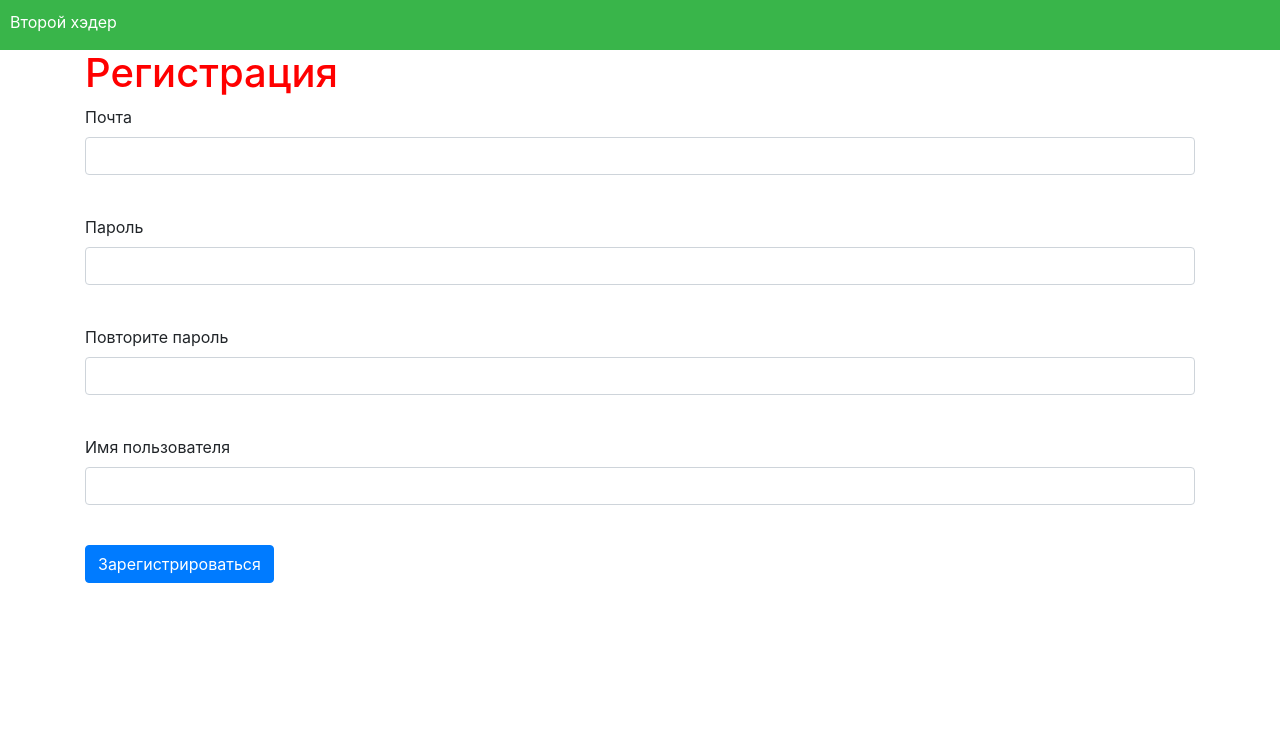
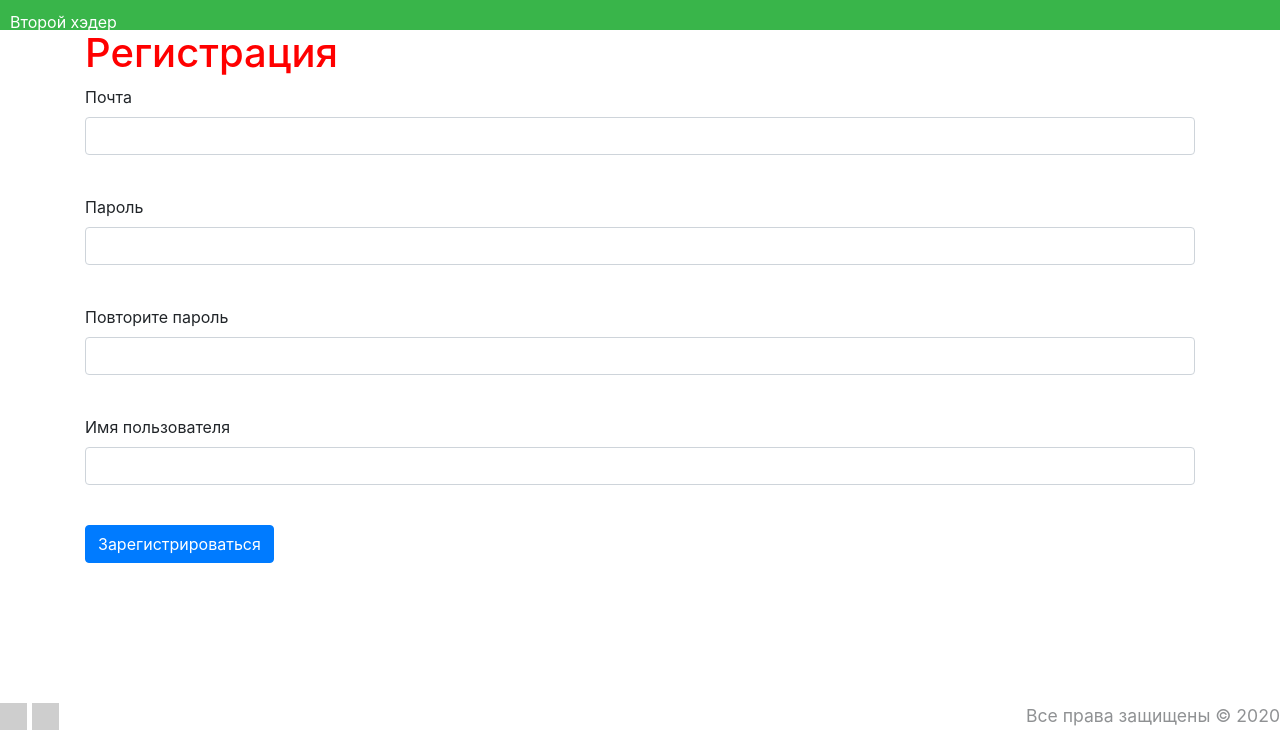
Before and after one commit to MishaVatulich/web_project, a Flask app: page /register in a window 1280 px wide. Shown: the part 70-800 px from the top of the page. Run offline with Flask 2, Linux system fonts and the light colour scheme; some libraries are stand-ins or nearby versions; grey boxes are pictures that could not be loaded.

Commit message:
Вроде как работающий футер

```diff
--- a/templates/base.html
+++ b/templates/base.html
@@ -39,11 +39,54 @@
         {% endif %}
     </nav>
 </header>
+
+<style>
+    footer {
+        position: fixed; /* Фиксированное положение */
+        left: 0; bottom: 0; /* Левый нижний угол */
+        width: 100%;
+        color: #fff
+        float: left;
+        opacity: .5;
+    }
+    footer #rights {
+        float: right;
+        width: 50%;
+        text-align: right;
+        font-size: 1.1em;
+    }
+    footer #social {
+        float: left;
+        width: 50%;
+    }
+    footer #social img {
+        width: 27px;
+        height: 27px;
+        float: left;
+        margin-right: 5px;
+        margin-bottom: 0px;
+    }
+</style>
+<footer class="footer">
+    <div id="social">
+        <a href="https://vk.com/ua_franko" title="Разработчик 1" target="_blank">
+            <img src="https://cdn3.iconfinder.com/data/icons/capsocial-round/500/vk-128.png" alt="ВК 1"
+                 title="Разработчик: Ярослав Челомбитько">
+        </a>
+        <a href="https://vk.com/vatulich" title="Разработчик 2" target="_blank">
+            <img src="https://cdn3.iconfinder.com/data/icons/capsocial-round/500/vk-128.png" alt="ВК 2"
+                 title="Разработчик: Михаил Ватулич">
+        </a>
+    </div>
+    <div id="rights">
+        Все права защищены &copy; 2020
+    </div>
+</footer>
 <style>
           #sechead {
     position: relative;
     margin-bottom: -1px;
-	height: 50px;
+	height: 30px;
 	clear:both;
     left: 0; bottom: 0;
     padding: 10px;
```
